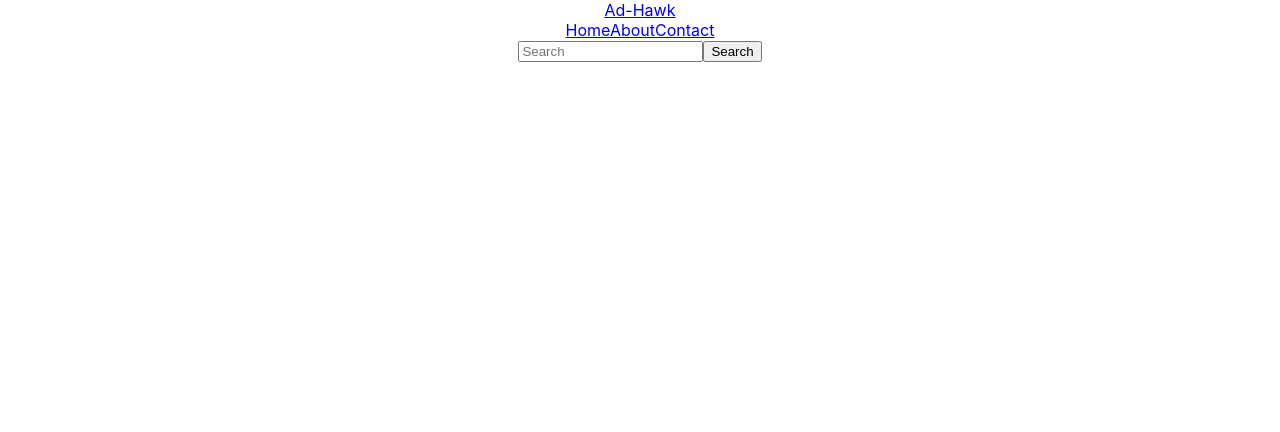
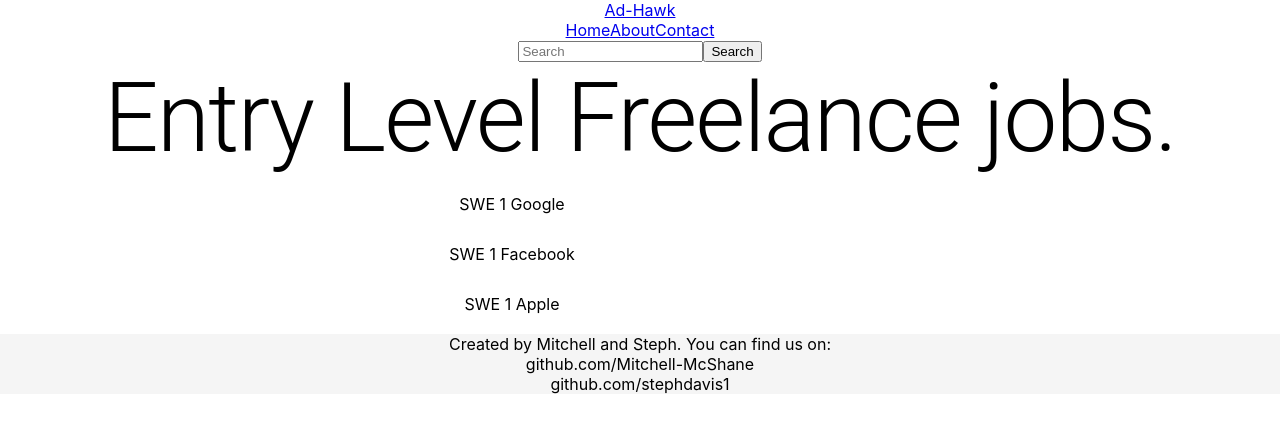
Before and after one commit to stephdavis1/FullStack-Ad-Hawk-Freelancer-App, a React (Create React App) app in the folder client/: page / in a window 1280 px wide. Shown: the top 432 px of the page. Built offline with nearby package versions, Linux system fonts and the light colour scheme.

Commit message:
created mock jobs

```diff
--- a/client/package.json
+++ b/client/package.json
@@ -3,11 +3,13 @@
   "version": "0.1.0",
   "private": true,
   "dependencies": {
+    "@material-ui/core": "^4.11.3",
     "@testing-library/jest-dom": "^5.11.9",
     "@testing-library/react": "^11.2.5",
     "@testing-library/user-event": "^12.7.1",
     "axios": "^0.21.1",
     "bootstrap": "^4.6.0",
+    "cors-anywhere": "^0.4.3",
     "react": "^17.0.1",
     "react-bootstrap": "^1.5.0",
     "react-dom": "^17.0.1",
--- a/client/public/index.html
+++ b/client/public/index.html
@@ -24,7 +24,7 @@
       work correctly both with client-side routing and a non-root public URL.
       Learn how to configure a non-root public URL by running `npm run build`.
     -->
-    <title>Freelancer App</title>
+    <title>Ad-Hawk</title>
   </head>
   <body>
     <noscript>You need to enable JavaScript to run this app.</noscript>
--- a/client/src/App.css
+++ b/client/src/App.css
@@ -2,14 +2,11 @@
   text-align: center;
 }
 
-#job-display{
-  display: grid;
-  grid-template-columns: 1fr 1fr;
-  list-style: none;
+.job {
+  width: 80%;
+  margin: 0 auto;
+  display: flex;
+  justify-content: space-around;
+  margin: 10px 0;
+  padding: 10px 0;
 }
-
-#job-list{
-  border: 2px solid black;
-  color: darkcyan;
-  border-radius: 4;
-}
--- a/client/src/App.js
+++ b/client/src/App.js
@@ -1,11 +1,21 @@
 import './App.css';
 import Header from "./containers/Header/Header";
+import Footer from "./containers/Footer/Footer";
+import Jobs from "./components/JobsList/Jobs";
 
+const mockJobs = [
+  {title: 'SWE 1 ', company: 'Google'},
+  {title: 'SWE 1 ', company: 'Facebook'},
+  {title: 'SWE 1 ', company: 'Apple'}
+]
 
 function App() {
+
   return (
     <div className="App">
       <Header />
+      <Jobs jobs={mockJobs} />
+      <Footer />
     </div>
   );
 }
--- /dev/null
+++ b/client/src/components/JobsList/Job.js
@@ -0,0 +1,12 @@
+import React from 'react';
+
+export default function Job({job}){
+
+    return (
+        <div className="job">
+            {job.title}
+            {job.company}
+
+        </div>
+    )
+}
--- /dev/null
+++ b/client/src/components/JobsList/Jobs.js
@@ -0,0 +1,20 @@
+import React from 'react';
+import Typography from '@material-ui/core/Typography';
+
+import Job from '../JobsList/Job';
+
+export default function Jobs({ jobs }){
+
+    return (
+        <div className="jobs">
+            <Typography variant="h1">
+                Entry Level Freelance jobs.
+            </Typography>
+            {
+                jobs.map(
+                    job => <Job job={job} />
+                )
+            }
+        </div>
+    )
+}
--- /dev/null
+++ b/client/src/containers/Footer/Footer.js
@@ -0,0 +1,25 @@
+import React from "react";
+import { Container } from "react-bootstrap";
+
+const Footer = () => {
+
+    return (
+        <footer style={{
+            bottom: "0",
+            backgroundColor: "#f5f5f5"
+        }}
+        >
+        <Container className="py-3 text-center">
+            <span className="text-muted text-centered">
+                Created by Mitchell and Steph. You can find us on:
+                <br />
+                <i className="fab fa-github" /> github.com/Mitchell-McShane
+                <br />
+                <i className="fab fa-github" /> github.com/stephdavis1
+            </span>
+        </Container>
+        </footer>
+    )
+}
+
+export default Footer;
--- a/client/src/containers/Header/Header.js
+++ b/client/src/containers/Header/Header.js
@@ -1,10 +1,9 @@
 import React from 'react';
 import { Container, Navbar, Nav, Form, FormControl, Button } from "react-bootstrap";
 
-export default function Header(){
+const Header = () => {
 
     return (
-
         <Navbar bg="dark" variant="dark">
         <Container>
             <Navbar.Brand href="#home">Ad-Hawk</Navbar.Brand>
@@ -21,3 +20,5 @@ export default function Header(){
     </Navbar>
     )
 }
+
+export default Header;
```
Also changed, not shown: client/src/components/Jobs/Job.js (+11 -11 lines), client/src/components/Jobs/JobDisplay.js (+20 -20 lines), 1 other file (tests, documents, lock files or other folders). Lines whose indentation alone changed are shown as unchanged.
